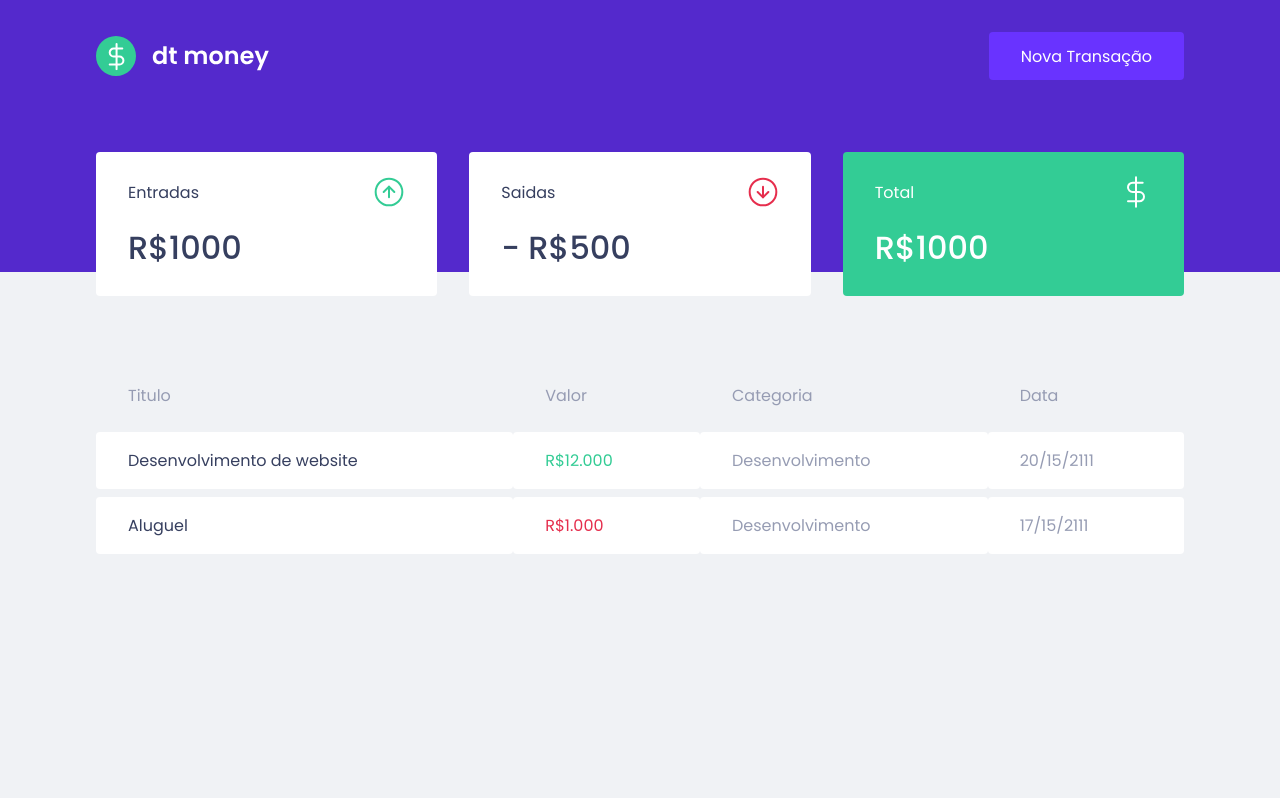
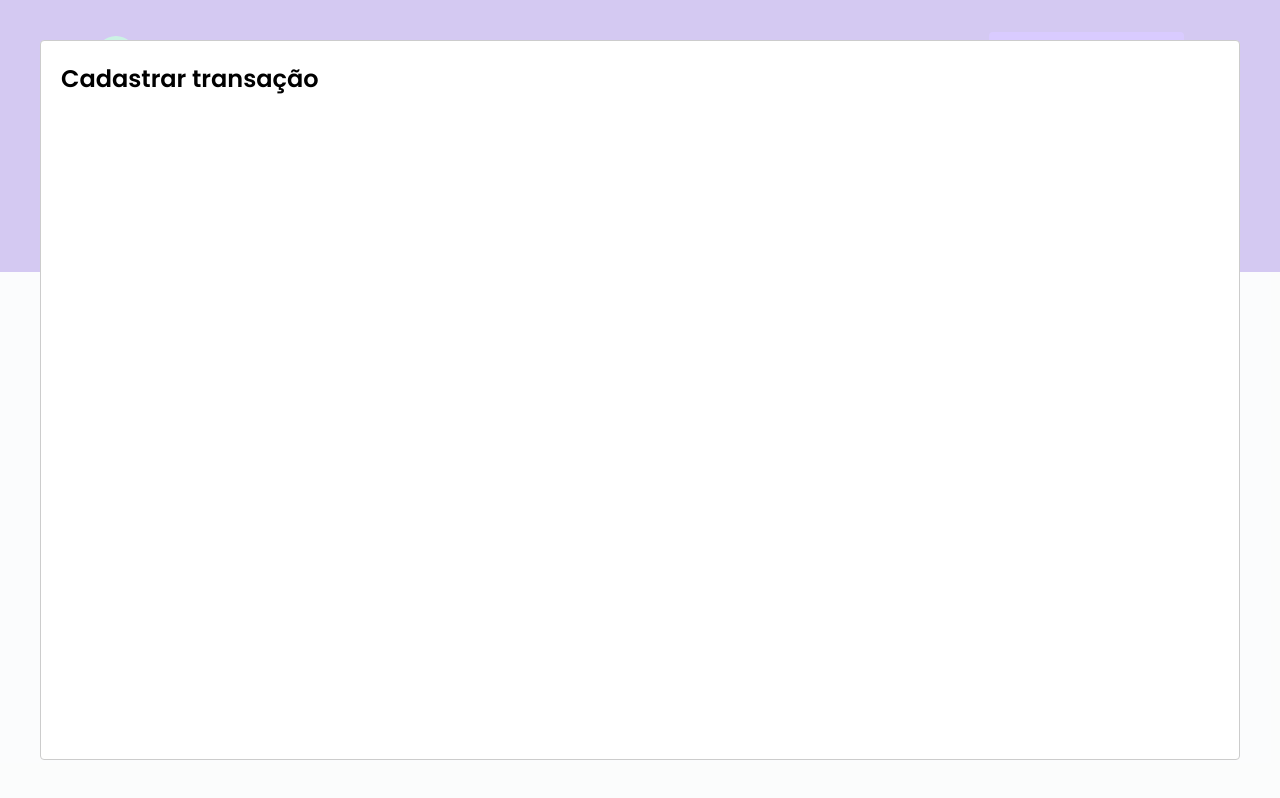
Before and after one commit to iaurg/ignite-react-cap-2, a React (Create React App) app: page / in a window 1280 px wide. Both pictures are taken after a click on the button "Nova Transação". Built offline with nearby package versions, Linux system fonts and the light colour scheme; no server answers; what miragejs would draw is missing.

Commit message:
Create modal element

```diff
--- a/package.json
+++ b/package.json
@@ -19,6 +19,7 @@
     "@types/node": "^12.0.0",
     "@types/react": "^17.0.0",
     "@types/react-dom": "^17.0.0",
+    "@types/react-modal": "^3.12.0",
     "@types/styled-components": "^5.1.9",
     "miragejs": "^0.1.41",
     "typescript": "^4.1.2"
--- a/src/App.tsx
+++ b/src/App.tsx
@@ -1,7 +1,12 @@
+import { useState } from "react";
+import { createServer } from "miragejs"
+import Modal from 'react-modal'
 import { Dashboard } from "./components/Dashboard";
 import { Header } from "./components/Header";
-import { createServer } from "miragejs"
 import { GlobalStyle } from "./styles/global";
+
+// Acessibilidade do modal
+Modal.setAppElement('#root')
 
 createServer({
   routes(){
@@ -20,10 +25,29 @@
 })
 
 export function App() {
+  const [isModalOpen, setIsModalOpen] = useState(false)
+
+  function handleOpenModal() {
+    setIsModalOpen(true)
+  }
+
+  function handleCloseModal() {
+    setIsModalOpen(false)
+  }
+
   return (
     <>
       <GlobalStyle />
-      <Header />
+
+      <Header onOpenNewTransactionModal={handleOpenModal} />
+
+      <Modal
+        isOpen={isModalOpen}
+        onRequestClose={handleCloseModal}
+      >
+        <h2>Cadastrar transação</h2>
+      </Modal>
+
       <Dashboard />
     </>
   );
--- a/src/components/Header/index.tsx
+++ b/src/components/Header/index.tsx
@@ -1,12 +1,16 @@
 import logoImg from '../../assets/logo.svg'
 import { Container, Content } from './styles'
 
-export function Header(){
+interface HeaderProps {
+  onOpenNewTransactionModal: () => void
+}
+
+export function Header({ onOpenNewTransactionModal }:HeaderProps){
   return (
     <Container>
       <Content>
         <img src={logoImg} alt="dt money" />
-        <button>
+        <button onClick={onOpenNewTransactionModal}>
           Nova Transação
         </button>
       </Content>
```
Also changed, not shown: 1 other file (tests, documents, lock files or other folders).
